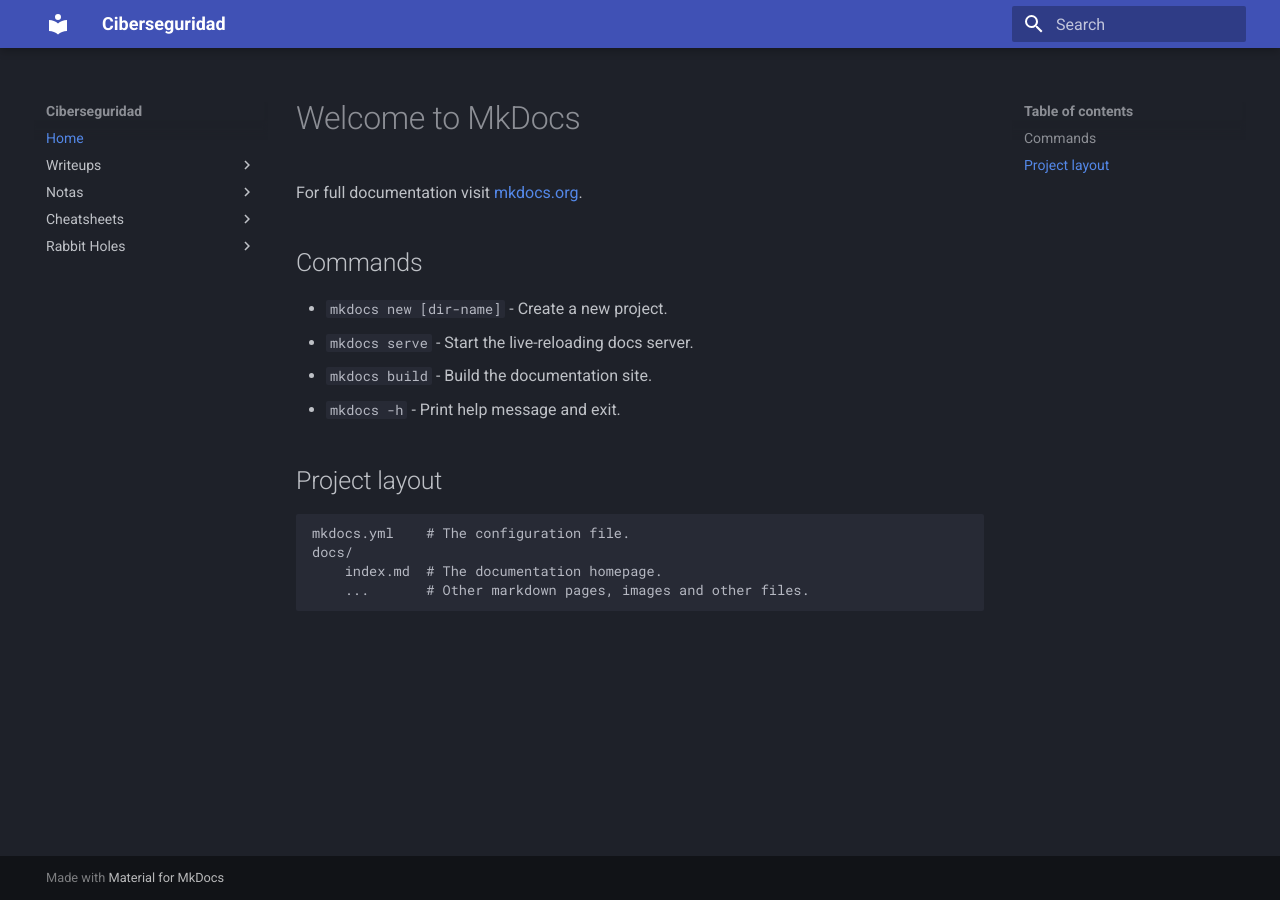
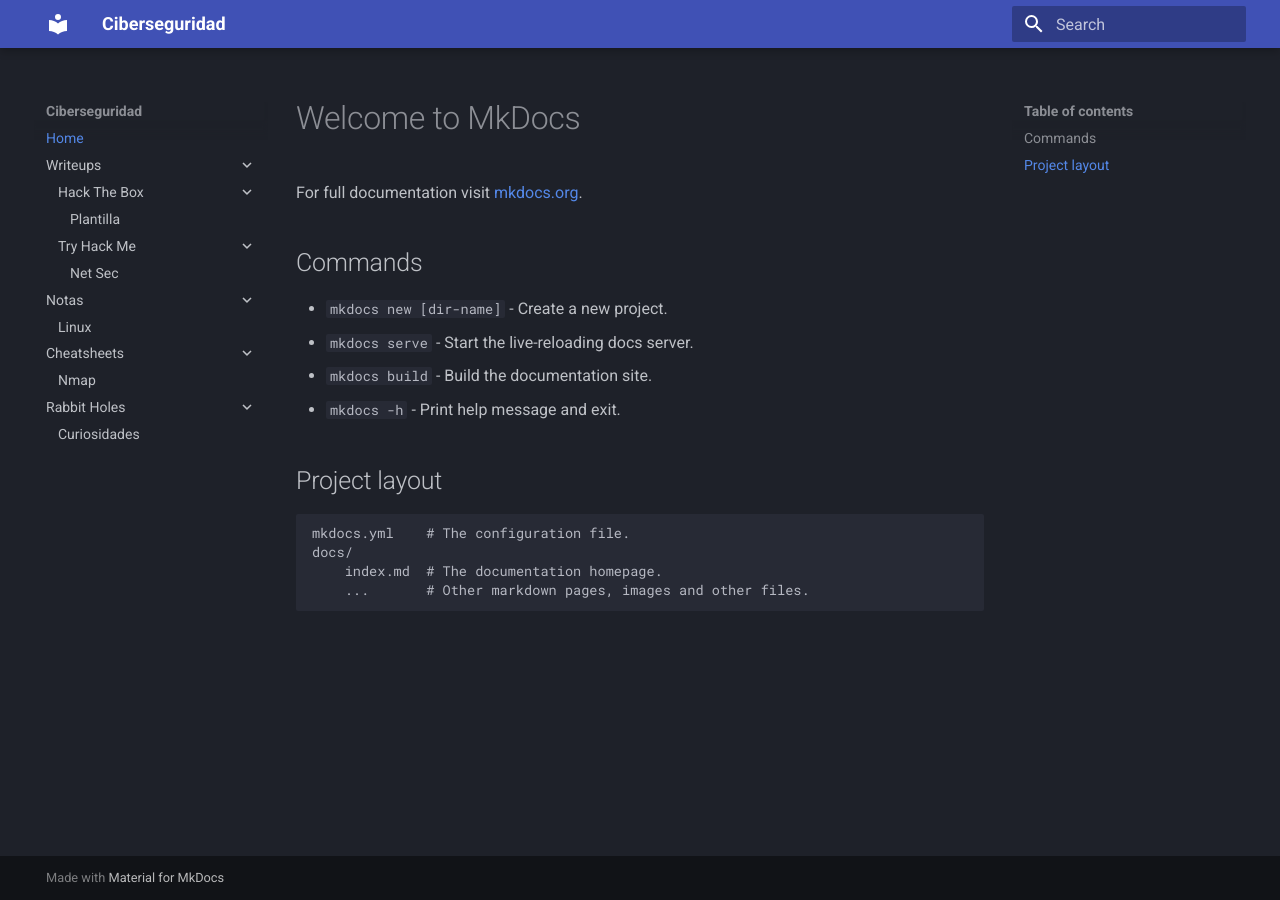
Before and after one commit to Erickmarquez7/cybersec, an MkDocs documentation site: the page built from docs/index.md, in a window 1280 px wide. Built offline with MkDocs 1.6.1 and Material for MkDocs 9.7.7, drawn with Linux system fonts in a browser that asks for light colours.

Commit message:
prueba extensiones

```diff
--- a/mkdocs.yml
+++ b/mkdocs.yml
@@ -4,6 +4,10 @@ theme:
   name: material
   palette:
     scheme: slate
+  features:
+    - navigation.expand # despliega las subecciones
+#  markdown_extensions:
+
 
 nav:
   - Home: index.md
```
